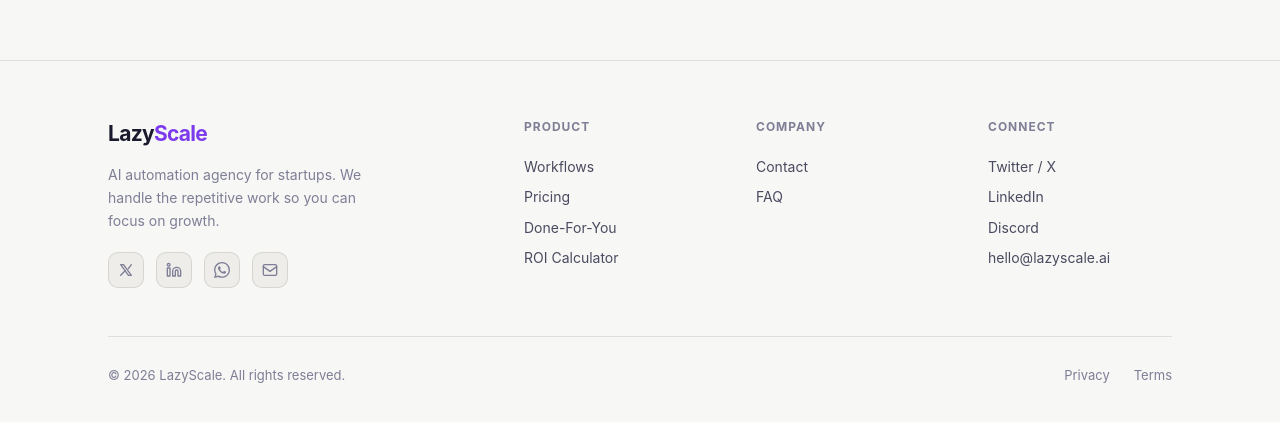
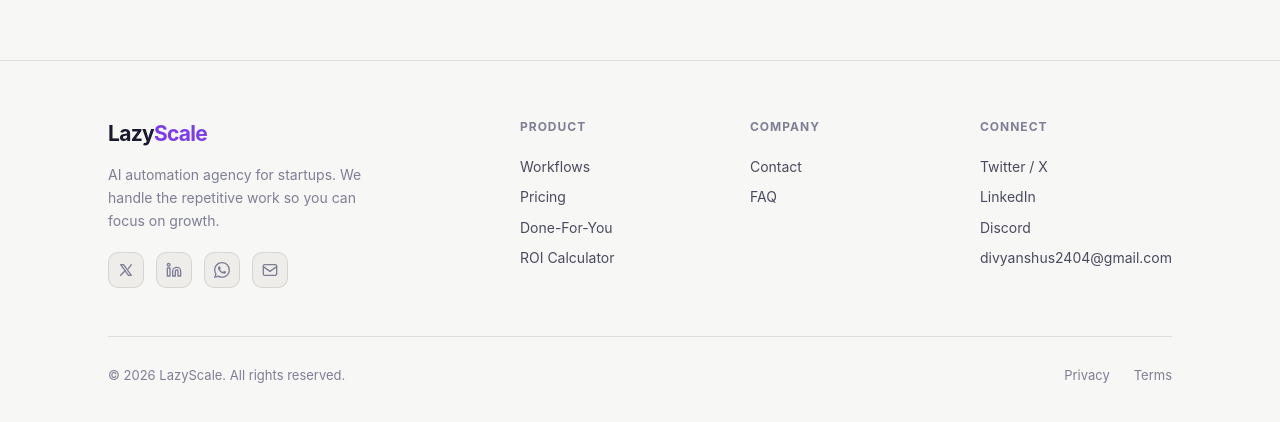
Before and after one commit to divyanshus2404/lazyscale, a plain HTML site: page index.html in a window 1280 px wide. Shown: the part 9174-9596 px from the top of the page. Drawn offline with Linux system fonts and the light colour scheme.

Commit message:
Update contact email to divyanshus2404@gmail.com
Co-Authored-By: Claude Opus 4.6 <noreply@anthropic.com>

```diff
--- a/index.html
+++ b/index.html
@@ -921,7 +921,7 @@
         </div>
       </div>
       <div class="contact-info">
-        <div class="contact-info-card"><div class="contact-info-icon"><svg width="20" height="20" fill="none" stroke="var(--accent)" stroke-width="2" stroke-linecap="round" stroke-linejoin="round" viewBox="0 0 24 24"><rect x="2" y="4" width="20" height="16" rx="2"/><path d="M22 7l-10 7L2 7"/></svg></div><div><h4>Email us</h4><p>hello@lazyscale.ai</p></div></div>
+        <div class="contact-info-card"><div class="contact-info-icon"><svg width="20" height="20" fill="none" stroke="var(--accent)" stroke-width="2" stroke-linecap="round" stroke-linejoin="round" viewBox="0 0 24 24"><rect x="2" y="4" width="20" height="16" rx="2"/><path d="M22 7l-10 7L2 7"/></svg></div><div><h4>Email us</h4><p>divyanshus2404@gmail.com</p></div></div>
         <div class="contact-info-card"><div class="contact-info-icon"><svg width="20" height="20" fill="none" stroke="var(--accent)" stroke-width="2" stroke-linecap="round" stroke-linejoin="round" viewBox="0 0 24 24"><rect x="3" y="4" width="18" height="18" rx="2"/><path d="M16 2v4M8 2v4M3 10h18"/></svg></div><div><h4>Book a call</h4><p>Free 15-minute strategy call to see what we'd automate for you.</p></div></div>
         <div class="contact-info-card"><div class="contact-info-icon"><svg width="20" height="20" fill="none" stroke="var(--accent)" stroke-width="2" stroke-linecap="round" stroke-linejoin="round" viewBox="0 0 24 24"><circle cx="12" cy="12" r="10"/><path d="M12 6v6l4 2"/></svg></div><div><h4>Response time</h4><p>We reply within 24 hours. Hot leads get a response in under 2 minutes (yes, that's automated).</p></div></div>
       </div>
@@ -951,12 +951,12 @@
           <a href="#" aria-label="Twitter" style="width:36px;height:36px;border-radius:10px;background:var(--bg-raised);border:1px solid var(--border);display:flex;align-items:center;justify-content:center;transition:all 0.2s;"><svg width="16" height="16" fill="none" stroke="var(--text-muted)" stroke-width="2" stroke-linecap="round" stroke-linejoin="round" viewBox="0 0 24 24"><path d="M4 4l11.733 16H20L8.267 4z"/><path d="M4 20l6.768-6.768M15.232 10.232L20 4"/></svg></a>
           <a href="#" aria-label="LinkedIn" style="width:36px;height:36px;border-radius:10px;background:var(--bg-raised);border:1px solid var(--border);display:flex;align-items:center;justify-content:center;transition:all 0.2s;"><svg width="16" height="16" fill="none" stroke="var(--text-muted)" stroke-width="2" stroke-linecap="round" stroke-linejoin="round" viewBox="0 0 24 24"><path d="M16 8a6 6 0 016 6v7h-4v-7a2 2 0 00-4 0v7h-4v-7a6 6 0 016-6zM2 9h4v12H2z"/><circle cx="4" cy="4" r="2"/></svg></a>
           <a href="https://wa.me/917668229271" aria-label="WhatsApp" style="width:36px;height:36px;border-radius:10px;background:var(--bg-raised);border:1px solid var(--border);display:flex;align-items:center;justify-content:center;transition:all 0.2s;"><svg width="16" height="16" fill="var(--text-muted)" viewBox="0 0 24 24"><path d="M17.472 14.382c-.297-.149-1.758-.867-2.03-.967-.273-.099-.471-.148-.67.15-.197.297-.767.966-.94 1.164-.173.199-.347.223-.644.075-.297-.15-1.255-.463-2.39-1.475-.883-.788-1.48-1.761-1.653-2.059-.173-.297-.018-.458.13-.606.134-.133.298-.347.446-.52.149-.174.198-.298.298-.497.099-.198.05-.371-.025-.52-.075-.149-.669-1.612-.916-2.207-.242-.579-.487-.5-.669-.51-.173-.008-.371-.01-.57-.01-.198 0-.52.074-.792.372-.272.297-1.04 1.016-1.04 2.479 0 1.462 1.065 2.875 1.213 3.074.149.198 2.096 3.2 5.077 4.487.709.306 1.262.489 1.694.625.712.227 1.36.195 1.871.118.571-.085 1.758-.719 2.006-1.413.248-.694.248-1.289.173-1.413-.074-.124-.272-.198-.57-.347m-5.421 7.403h-.004a9.87 9.87 0 01-5.031-1.378l-.361-.214-3.741.982.998-3.648-.235-.374a9.86 9.86 0 01-1.51-5.26c.001-5.45 4.436-9.884 9.888-9.884 2.64 0 5.122 1.03 6.988 2.898a9.825 9.825 0 012.893 6.994c-.003 5.45-4.437 9.884-9.885 9.884m8.413-18.297A11.815 11.815 0 0012.05 0C5.495 0 .16 5.335.157 11.892c0 2.096.547 4.142 1.588 5.945L.057 24l6.305-1.654a11.882 11.882 0 005.683 1.448h.005c6.554 0 11.89-5.335 11.893-11.893a11.821 11.821 0 00-3.48-8.413z"/></svg></a>
-          <a href="mailto:hello@lazyscale.ai" aria-label="Email" style="width:36px;height:36px;border-radius:10px;background:var(--bg-raised);border:1px solid var(--border);display:flex;align-items:center;justify-content:center;transition:all 0.2s;"><svg width="16" height="16" fill="none" stroke="var(--text-muted)" stroke-width="2" stroke-linecap="round" stroke-linejoin="round" viewBox="0 0 24 24"><rect x="2" y="4" width="20" height="16" rx="2"/><path d="M22 7l-10 7L2 7"/></svg></a>
+          <a href="mailto:divyanshus2404@gmail.com" aria-label="Email" style="width:36px;height:36px;border-radius:10px;background:var(--bg-raised);border:1px solid var(--border);display:flex;align-items:center;justify-content:center;transition:all 0.2s;"><svg width="16" height="16" fill="none" stroke="var(--text-muted)" stroke-width="2" stroke-linecap="round" stroke-linejoin="round" viewBox="0 0 24 24"><rect x="2" y="4" width="20" height="16" rx="2"/><path d="M22 7l-10 7L2 7"/></svg></a>
         </div>
       </div>
       <div class="footer-col"><h4>Product</h4><a href="#workflows">Workflows</a><a href="#pricing">Pricing</a><a href="#dfy">Done-For-You</a><a href="#roi">ROI Calculator</a></div>
       <div class="footer-col"><h4>Company</h4><a href="#contact">Contact</a><a href="#faq">FAQ</a></div>
-      <div class="footer-col"><h4>Connect</h4><a href="#">Twitter / X</a><a href="#">LinkedIn</a><a href="#">Discord</a><a href="mailto:hello@lazyscale.ai">hello@lazyscale.ai</a></div>
+      <div class="footer-col"><h4>Connect</h4><a href="#">Twitter / X</a><a href="#">LinkedIn</a><a href="#">Discord</a><a href="mailto:divyanshus2404@gmail.com">divyanshus2404@gmail.com</a></div>
     </div>
     <div class="footer-bottom">
       <span>&copy; 2026 LazyScale. All rights reserved.</span>
```
